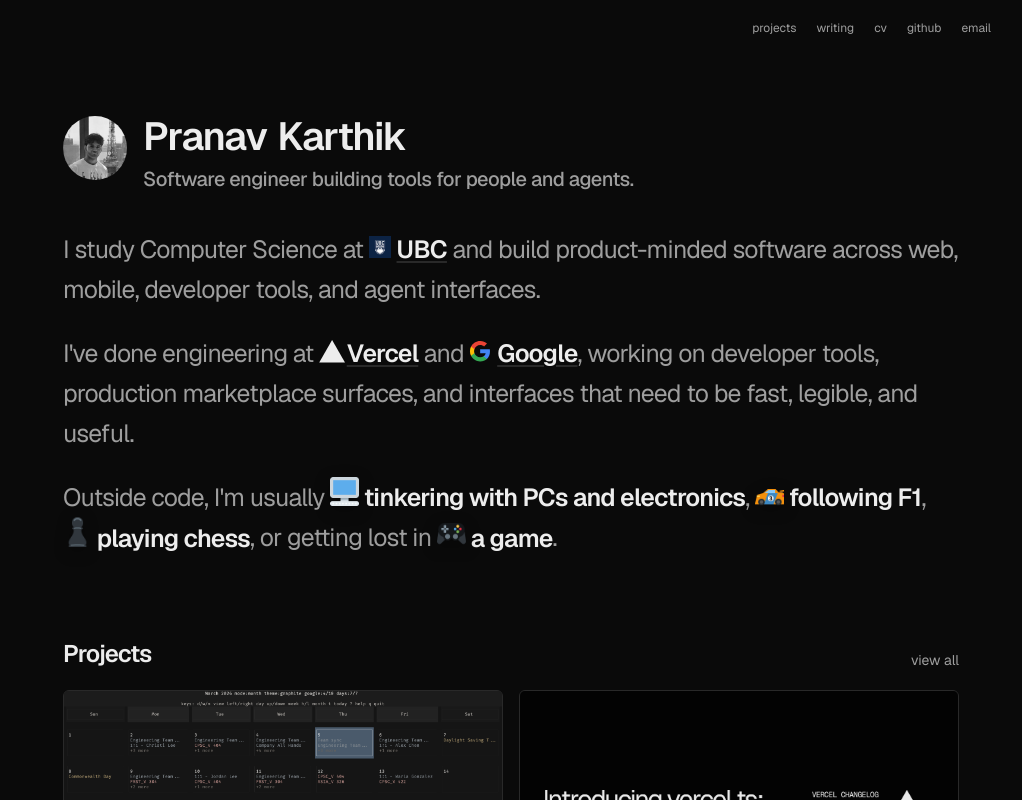
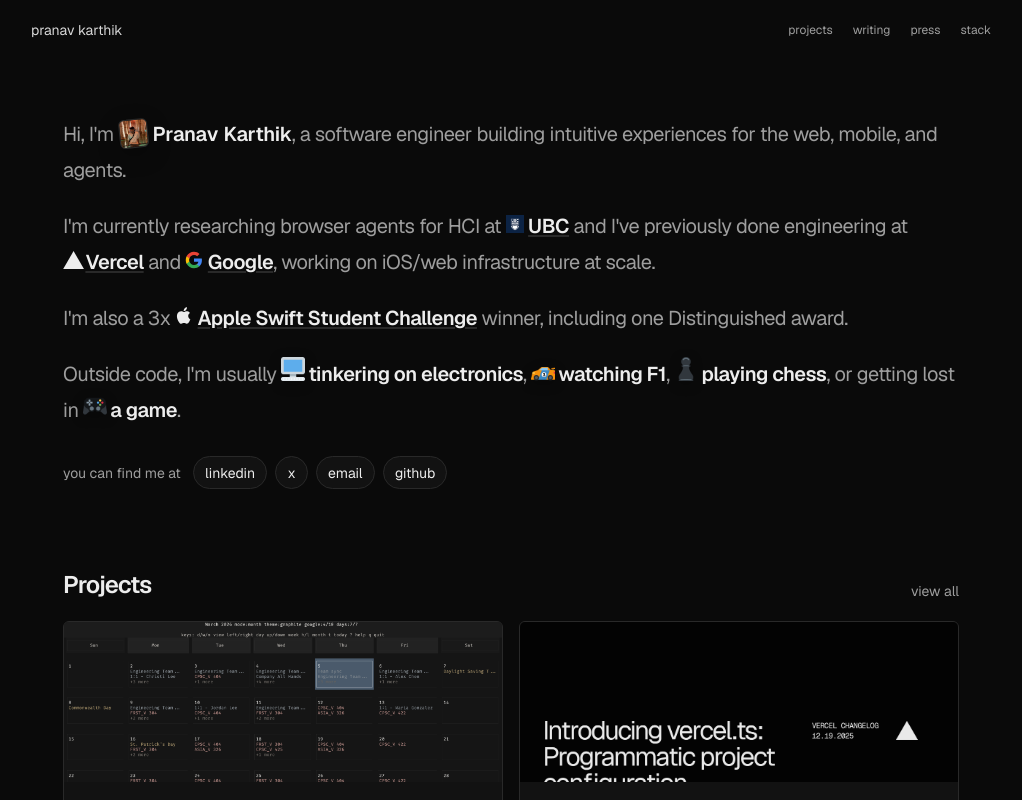
Before and after one commit to pranavkarthik10/personalv8, a Next.js app: page / in a window 1280 px wide. Shown: the top 800 px of the page, without its empty margins (129-1151 px from the left). Built offline with nearby package versions, Linux system fonts and the light colour scheme.

Commit message:
Update personal site homepage

```diff
--- a/src/app/globals.css
+++ b/src/app/globals.css
@@ -236,6 +236,75 @@
   object-fit: contain;
 }
 
+.contact-pill {
+  display: inline-flex;
+  align-items: center;
+  border: 1px solid hsl(var(--border));
+  border-radius: 999px;
+  background: hsl(var(--card));
+  padding: 0.35rem 0.7rem;
+  color: hsl(var(--foreground));
+  transition: transform 180ms cubic-bezier(0.16, 1, 0.3, 1), border-color 180ms ease, background 180ms ease;
+}
+
+.contact-pill:hover {
+  transform: translateY(-1px);
+  border-color: hsl(var(--foreground) / 0.35);
+  background: hsl(var(--secondary));
+}
+
+.inline-photo-card {
+  position: relative;
+  display: inline-flex;
+  width: 1.45em;
+  height: 1.45em;
+  margin: 0 0.18em 0 0.08em;
+  overflow: visible;
+  vertical-align: -0.32em;
+  transform: rotate(-6deg);
+  transform-origin: 50% 80%;
+  transition: transform 240ms cubic-bezier(0.16, 1, 0.3, 1), box-shadow 240ms ease;
+}
+
+.inline-photo-thumb {
+  display: inline-flex;
+  width: 100%;
+  height: 100%;
+  overflow: hidden;
+  border: 1px solid hsl(var(--border));
+  border-radius: 0.28em;
+  background: hsl(var(--card));
+  box-shadow: 0 0.35em 1.1em hsl(0 0% 0% / 0.28);
+}
+
+.inline-photo-card:hover {
+  transform: rotate(-2deg) translateY(-0.08em) scale(1.04);
+  box-shadow: 0 0.55em 1.4em hsl(0 0% 0% / 0.36);
+}
+
+.inline-photo-preview {
+  position: absolute;
+  left: 50%;
+  bottom: calc(100% + 0.45em);
+  z-index: 50;
+  width: 6.8rem;
+  height: 6.8rem;
+  overflow: hidden;
+  border: 1px solid hsl(var(--border));
+  border-radius: 0.7rem;
+  background: hsl(var(--card));
+  box-shadow: 0 1rem 3rem hsl(0 0% 0% / 0.45);
+  opacity: 0;
+  pointer-events: none;
+  transform: translateX(-50%) translateY(0.35rem) rotate(3deg) scale(0.92);
+  transition: opacity 180ms ease, transform 240ms cubic-bezier(0.16, 1, 0.3, 1);
+}
+
+.inline-photo-card:hover .inline-photo-preview {
+  opacity: 1;
+  transform: translateX(-50%) translateY(0) rotate(2deg) scale(1);
+}
+
 .interest-token {
   position: relative;
   display: inline-flex;
--- a/src/app/layout.tsx
+++ b/src/app/layout.tsx
@@ -40,7 +40,10 @@
 					data-website-id="49a2368b-f573-4184-9dbe-26af0c1b2fdd"
 				/>
 				<div className="site-shell min-h-screen">
-					<header className="mx-auto flex w-full max-w-5xl justify-end px-5 py-5 sm:px-8">
+					<header className="mx-auto flex w-full max-w-5xl items-center justify-between px-5 py-5 sm:px-8">
+						<Link href="/" className="text-sm text-foreground/90 transition hover:text-foreground">
+							pranav karthik
+						</Link>
 						<nav className="flex items-center gap-4 text-xs text-muted-foreground sm:gap-5">
 							<Link href="/projects" className="nav-link">
 								projects
@@ -48,15 +51,12 @@
 							<Link href="/blog" className="nav-link">
 								writing
 							</Link>
-							<Link href="/cv" className="nav-link">
-								cv
+							<Link href="/press" className="nav-link">
+								press
 							</Link>
-							<a className="nav-link" href="https://github.com/pranavkarthik10" target="_blank" rel="noopener noreferrer">
-								github
-							</a>
-							<a className="nav-link" href="mailto:me@pranavkarthik.com">
-								email
-							</a>
+							<Link href="/stack" className="nav-link">
+								stack
+							</Link>
 						</nav>
 					</header>
 					<div className="mx-auto w-full max-w-5xl px-5 pb-10 sm:px-8">
--- a/src/app/page.tsx
+++ b/src/app/page.tsx
@@ -95,42 +95,47 @@
 	const [firstProject, secondProject, ...restProjects] = featuredProjects;
 	const google = RESUME.experience.find((experience) => experience.company === "Google");
 	const vercel = RESUME.experience.find((experience) => experience.company === "Vercel");
+	const apple = RESUME.experience.find((experience) => experience.company === "Apple");
 
 	return (
 		<main className="mx-auto max-w-4xl py-10 sm:py-14">
 			<section>
-				<div className="flex items-start gap-4">
-					<Image
-						src={RESUME.avatar_path}
-						alt="Pranav Karthik"
-						width={72}
-						height={72}
-						className="mt-1 size-14 rounded-full object-cover grayscale sm:size-16"
-						priority
-					/>
+				<div className="space-y-5 text-lg leading-8 tracking-[-0.025em] text-muted-foreground sm:text-xl sm:leading-9">
 					<div>
-						<h1 className="text-3xl font-semibold leading-tight tracking-[-0.045em] sm:text-[2.45rem]">
-							<NameAnimation />
-						</h1>
-						<p className="mt-1 text-lg font-medium tracking-[-0.025em] text-muted-foreground sm:text-xl">
-							Software engineer building tools for people and agents.
-						</p>
+						Hi, I&apos;m{" "}
+							<span className="inline-photo-card" aria-hidden="true">
+							<span className="inline-photo-thumb">
+								<Image
+									src="/pranav-inline.jpg"
+									alt=""
+									width={96}
+									height={96}
+									className="h-full w-full object-cover"
+								/>
+							</span>
+							<span className="inline-photo-preview">
+								<Image
+									src="/pranav-inline.jpg"
+									alt=""
+									width={240}
+									height={240}
+									className="h-full w-full object-cover"
+								/>
+							</span>
+						</span>
+						<span className="font-semibold text-foreground">
+							<NameAnimation text="Pranav Karthik" />
+						</span>
+						, a software engineer building intuitive experiences for the web, mobile, and agents.
 					</div>
-				</div>
-
-				<div className="mt-9 space-y-6 text-xl leading-9 tracking-[-0.03em] text-muted-foreground sm:text-[1.55rem] sm:leading-10">
 					<div>
-						I study Computer Science at{" "}
+						I'm currently researching browser agents for HCI at{" "}
 						<CompanyLogo
 							icon={RESUME.education.icon}
 							company="UBC"
 							companyWebsite="https://www.ubc.ca"
 						/>{" "}
-						and build product-minded software across web, mobile, developer
-						tools, and agent interfaces.
-					</div>
-					<div>
-						I&apos;ve done engineering at{" "}
+						and I&apos;ve previously done engineering at{" "}
 						{vercel ? (
 							<CompanyLogo
 								icon={vercel.icon}
@@ -149,21 +154,48 @@
 							/>
 						) : (
 							"Google"
-						)}
-						, working on developer tools, production marketplace surfaces, and
-						interfaces that need to be fast, legible, and useful.
-					</div>
+							)}
+							, working on iOS/web infrastructure at scale.
+						</div>
+						<div>
+							I&apos;m also a 3x{" "}
+							{apple ? (
+								<CompanyLogo
+									icon={apple.icon}
+									company="Apple Swift Student Challenge"
+									companyWebsite={apple.company_website}
+								/>
+							) : (
+								"Apple Swift Student Challenge"
+							)}{" "}
+							winner, including one Distinguished award.
+						</div>
 					<div>
 						Outside code, I&apos;m usually{" "}
-						<Interest kind="pc">tinkering with PCs and electronics</Interest>
+						<Interest kind="pc">tinkering on electronics</Interest>
 						,{" "}
-						<Interest kind="f1">following F1</Interest>
+						<Interest kind="f1">watching F1</Interest>
 						,{" "}
 						<Interest kind="chess">playing chess</Interest>
 						, or getting lost in{" "}
 						<Interest kind="games">a game</Interest>
 						.
 					</div>
+				</div>
+				<div className="mt-7 flex flex-wrap items-center gap-2 text-sm text-muted-foreground">
+					<span className="mr-1">you can find me at</span>
+					<a className="contact-pill" href="https://linkedin.com/in/pranav-karthik" target="_blank" rel="noopener noreferrer">
+						linkedin
+					</a>
+					<a className="contact-pill" href="https://x.com/pranavkarthik__" target="_blank" rel="noopener noreferrer">
+						x
+					</a>
+					<a className="contact-pill" href="mailto:me@pranavkarthik.com">
+						email
+					</a>
+					<a className="contact-pill" href="https://github.com/pranavkarthik10" target="_blank" rel="noopener noreferrer">
+						github
+					</a>
 				</div>
 			</section>
 
--- a/src/components/name-animation.tsx
+++ b/src/components/name-animation.tsx
@@ -2,32 +2,31 @@
 
 import { useState } from "react";
 
-const FINAL_TEXT = "Pranav Karthik";
 const CHARACTERS = "ABCDEFGHIJKLMNOPQRSTUVWXYZabcdefghijklmnopqrstuvwxyz0123456789/\\{}[]<>*";
 
 function getRandomChar() {
 	return CHARACTERS[Math.floor(Math.random() * CHARACTERS.length)];
 }
 
-export default function NameAnimation() {
-	const [displayText, setDisplayText] = useState(FINAL_TEXT);
+export default function NameAnimation({ text = "Pranav Karthik" }: { text?: string }) {
+	const [displayText, setDisplayText] = useState(text);
 	const [charStyles, setCharStyles] = useState<string[]>([]);
 	const [isAnimating, setIsAnimating] = useState(false);
 
 	const shuffleText = () => {
 		let iterations = 0;
-		const maxIterations = FINAL_TEXT.length * 3 + 15;
+		const maxIterations = text.length * 3 + 15;
 
 		const interval = setInterval(() => {
 			let newText = "";
 			const newStyles: string[] = [];
 
-			for (let i = 0; i < FINAL_TEXT.length; i++) {
+			for (let i = 0; i < text.length; i++) {
 				const isSettled = i < (iterations - 5) / 3;
 				const isWarm = Math.random() < 0.18;
 
 				if (isSettled) {
-					newText += FINAL_TEXT[i];
+					newText += text[i];
 					newStyles.push("");
 				} else {
 					newText += getRandomChar();
@@ -41,7 +40,7 @@
 
 			if (iterations > maxIterations) {
 				clearInterval(interval);
-				setDisplayText(FINAL_TEXT);
+				setDisplayText(text);
 				setCharStyles([]);
 				setIsAnimating(false);
 			}
@@ -62,7 +61,7 @@
 				onMouseEnter={handleMouseEnter}
 				onFocus={handleMouseEnter}
 				tabIndex={0}
-				aria-label={FINAL_TEXT}
+				aria-label={text}
 			>
 				<span className="absolute -inset-x-1 bottom-1 h-2 origin-left scale-x-0 bg-[hsl(var(--accent)/0.18)] transition-transform duration-300 ease-out group-hover:scale-x-100" />
 				{displayText.split("").map((char, i) => (
--- a/src/data/resume.tsx
+++ b/src/data/resume.tsx
@@ -30,6 +30,28 @@
 			end_date: "2025-12-01",
 			location: "San Francisco, CA",
 			company_website: "https://vercel.com",
+		},
+		{
+			icon: (
+				<svg
+					aria-label="Apple logomark"
+					role="img"
+					viewBox="0 0 24 24"
+					style={{ width: "auto", overflow: "visible" }}
+				>
+					<path
+						d="M17.56 12.02c-.03-2.78 2.27-4.12 2.37-4.18-1.29-1.89-3.3-2.15-4.01-2.18-1.71-.17-3.34 1.01-4.2 1.01-.87 0-2.21-.99-3.63-.96-1.87.03-3.59 1.09-4.55 2.77-1.94 3.36-.5 8.34 1.39 11.07.92 1.33 2.02 2.83 3.46 2.77 1.39-.06 1.91-.9 3.59-.9 1.68 0 2.15.9 3.62.87 1.49-.03 2.44-1.36 3.35-2.7 1.06-1.55 1.49-3.05 1.52-3.13-.03-.01-2.88-1.1-2.91-4.44ZM14.8 3.86c.76-.92 1.27-2.2 1.13-3.47-1.09.04-2.42.73-3.2 1.64-.7.81-1.31 2.11-1.15 3.35 1.22.09 2.46-.62 3.22-1.52Z"
+						fill="currentColor"
+					/>
+				</svg>
+			),
+			company: "Apple",
+			role: "Swift Student Challenge Winner",
+			description: "",
+			start_date: "2022-01-01",
+			end_date: "2024-12-31",
+			location: "Remote",
+			company_website: "https://developer.apple.com/swift-student-challenge/",
 		},
 		{
 			icon: (
```
Also changed, not shown: public/pranav-inline.jpg (added).
